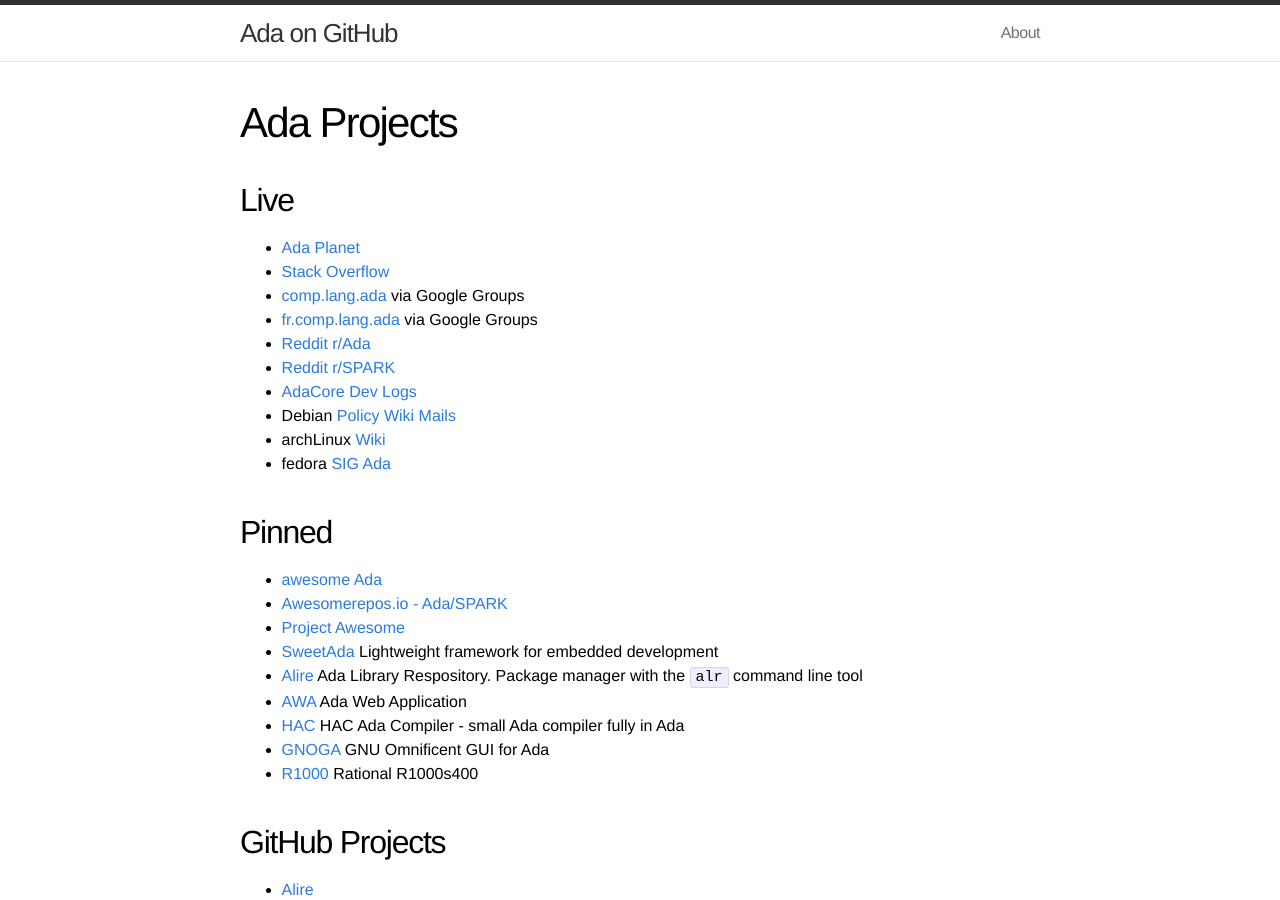
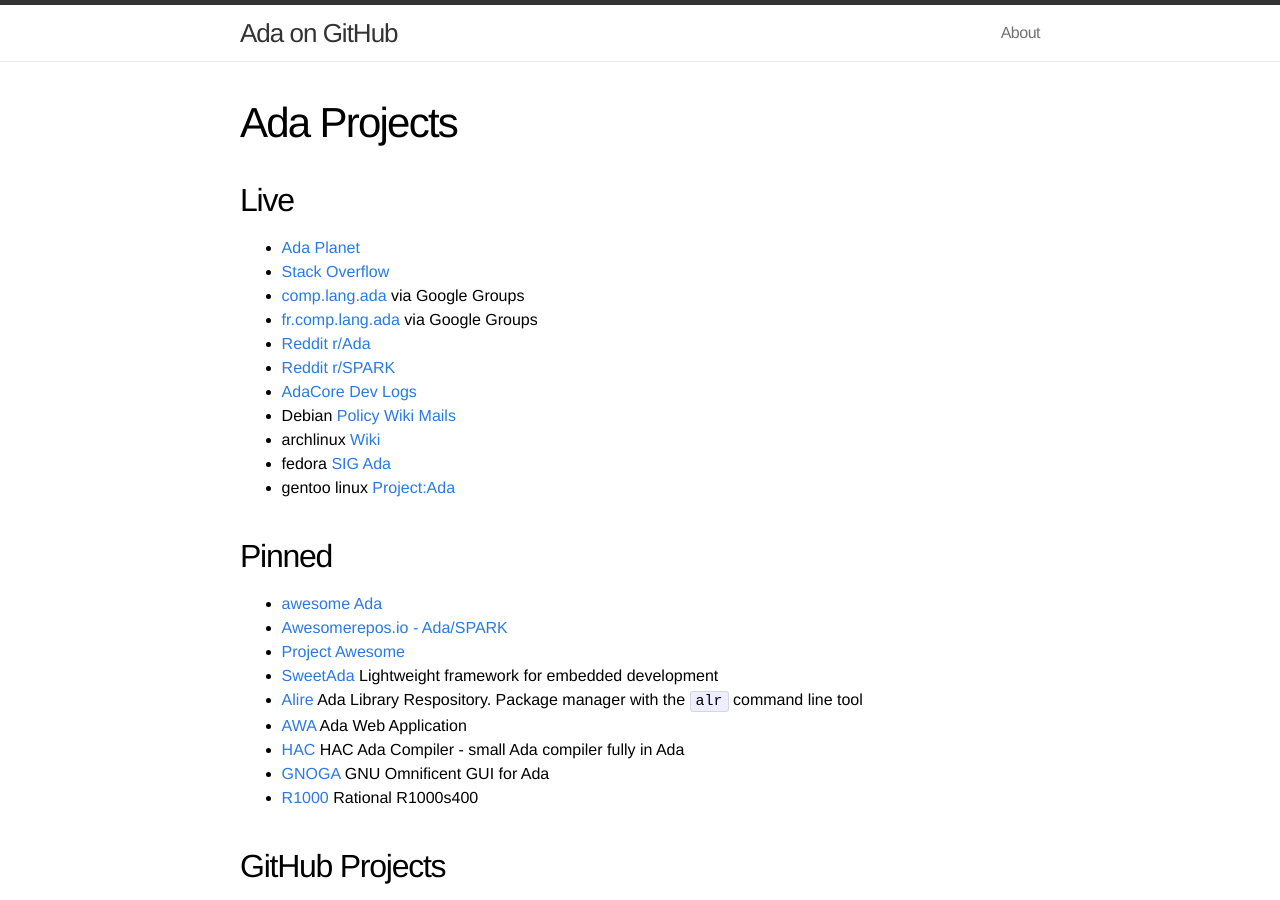
Before and after one commit to quornings/quornings.github.io, a Jekyll site: the page built from ada.md, in a window 1280 px wide and 900 px high. Built offline with Jekyll 4.4.1, drawn with Linux system fonts in a browser that asks for light colours.

Commit message:
Add gentoo linux Wiki

```diff
--- a/ada.md
+++ b/ada.md
@@ -12,8 +12,9 @@ title: Ada Projects
 - [Reddit r/SPARK](https://www.reddit.com/r/spark/)
 - [AdaCore Dev Logs](https://www.adacore.com/devlog)
 - Debian [Policy](https://people.debian.org/~lbrenta/debian-ada-policy.html) [Wiki](https://wiki.debian.org/Ada) [Mails](https://lists.debian.org/debian-ada/)
-- archLinux [Wiki](https://wiki.archlinux.org/title/Ada)
+- archlinux [Wiki](https://wiki.archlinux.org/title/Ada)
 - fedora [SIG Ada](https://fedoraproject.org/wiki/SIGs/Ada?rd=Ada#Ada_Special_Interest_Group)
+- gentoo linux [Project:Ada](https://wiki.gentoo.org/wiki/Project:Ada)
 
 ## Pinned
 - [awesome Ada](https://github.com/ohenley/awesome-ada)
```
